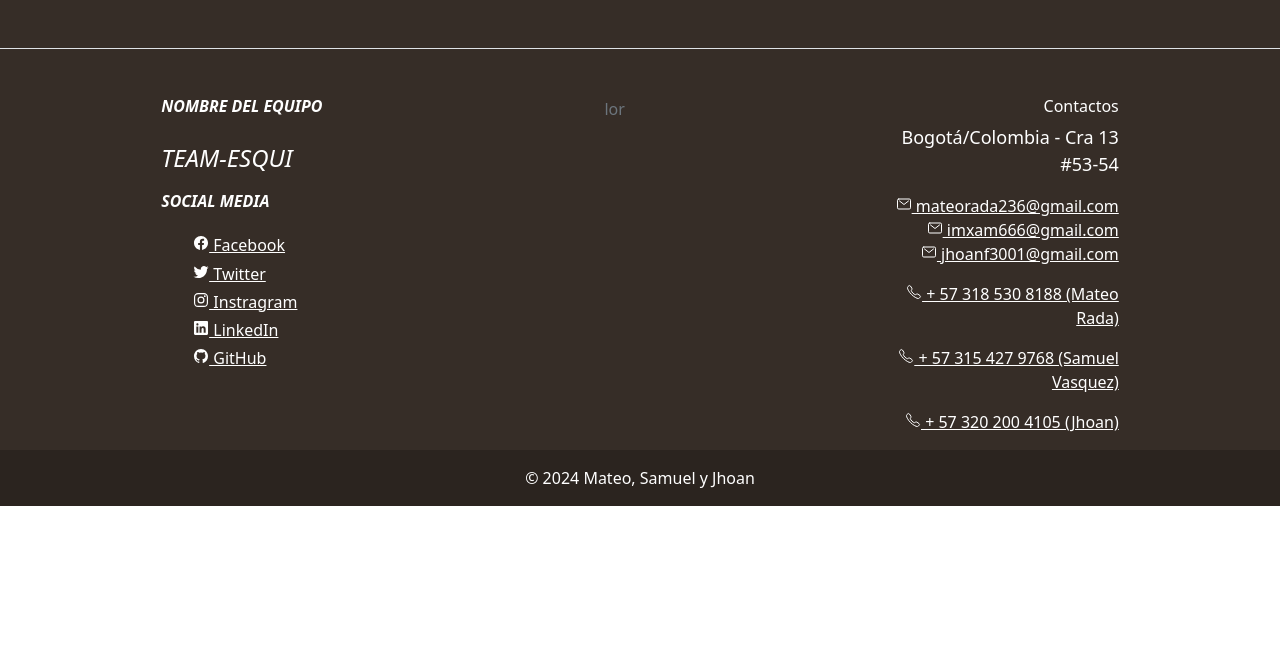
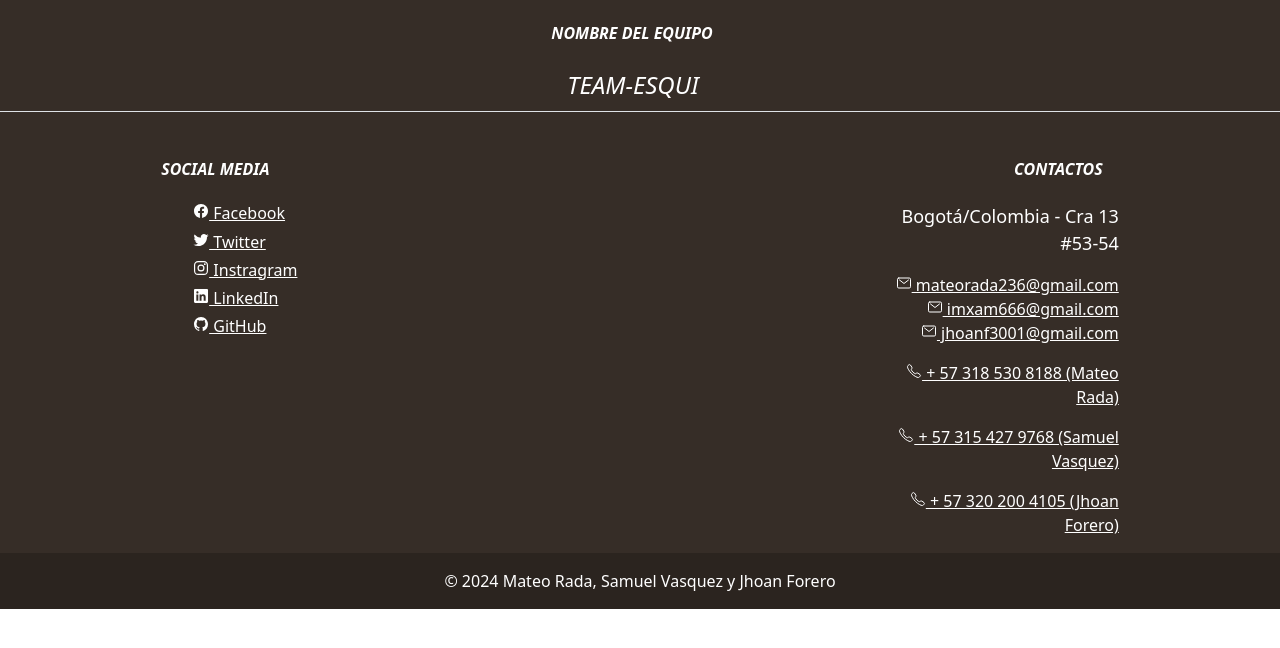
Before and after one commit to ImXam03/Proyecto2, a plain HTML site: page index.html in a window 1280 px wide. Drawn offline with nearby package versions, Linux system fonts and the light colour scheme.

Commit message:
el project manager le da el visto bueno

```diff
--- a/index.html
+++ b/index.html
@@ -13,20 +13,22 @@
 
     <!--INICIO footer-------------------------------------------------------------------------->
     <footer class="text-center text-lg-start text-muted">
-        <section class="d-flex justify-content-center justify-content-lg-between p-4 border-bottom"></section>
+        <section class="d-flex justify-content-center justify-content-lg-between p-4 border-bottom">
+            <div class="footer_title">
+                <h6 class="text-uppercase fw-bold mb-4">
+                    <i class="fas fa-gem me-3" style="color: white;">Nombre del equipo</i>
+                </h6>
+                <p class="empresa">
+                    <i>TEAM-ESQUI</i>
+                </p>
+            </div>
+        </section>
         <!-- Section: Links  -->
         <div class="container text-center text-md-start mt-5">
             <!-- Grid row -->
             <div class="row mt-3">
                 <!-- Grid column -->
                 <div class="col-md-3 col-lg-4 col-xl-3 mx-auto mb-4">
-                    <!-- Content -->
-                    <h6 class="text-uppercase fw-bold mb-4">
-                        <i class="fas fa-gem me-3" style="color: white;">Nombre del equipo</i>
-                    </h6>
-                    <p class="empresa">
-                        <i>TEAM-ESQUI</i>
-                    </p>
                     <!-- Section: Social media -->
                     <section>
                         <h6 class="text-uppercase fw-bold mb-4">
@@ -58,12 +60,13 @@
                 </div>
                 <!-- Grid column -->
                 <div class="col-md-4 col-lg-3 col-xl-1 mx-auto mb-md-0 mb-4">
-                    <p>lor</p>
+
                 </div>
                 <!-- Grid column -->
                 <div class="col-md-4 col-lg-3 col-xl-3 mx-auto mb-md-0 mb-4">
                     <!-- Links -->
-                    <h6 class="footer_text" class="text-uppercase fw-bold mb-4" style="text-align: end;">Contactos
+                    <h6 class="text-uppercase fw-bold mb-4" style="text-align: end;">
+                        <i class="fas fa-gem me-3" style="color: white;">contactos</i>
                     </h6>
                     <div class="contactos">
                         <p class="footer_text" style="text-align: end;"><i class="fas fa-home me-3"></i>
@@ -88,7 +91,7 @@
                     <p class="footer_text" style="text-align: end;"><i class="fas fa-print me-3"></i> <a class="number"
                             href="tel:+573154279768"><ion-icon name="call-outline"></ion-icon> + 57 315 427 9768 (Samuel Vasquez)</a> </p>
                     <p class="footer_text" style="text-align: end;"><i class="fas fa-print me-3"></i> <a class="number"
-                            href="tel:+573202004105"><ion-icon name="call-outline"></ion-icon> + 57 320 200 4105 (Jhoan)</a> </p>
+                            href="tel:+573202004105"><ion-icon name="call-outline"></ion-icon> + 57 320 200 4105 (Jhoan Forero)</a> </p>
                 </div>
                 <!-- Grid column -->
             </div>
@@ -98,7 +101,7 @@
         <!-- Section: Links  -->
         <!-- Copyright -->
         <div class="text-center p-3" style="background-color: rgba(0, 0, 0, 0.2); color: white;">
-            © 2024 Mateo, Samuel y Jhoan
+            © 2024 Mateo Rada, Samuel Vasquez y Jhoan Forero
 
         </div>
         <!-- Copyright -->
--- a/style/style_footer.css
+++ b/style/style_footer.css
@@ -6,6 +6,7 @@ footer {
   .empresa {
     font-size: x-large;
     color: white;
+    margin-left: 1rem;
   }
 
   .contactos {
@@ -24,6 +25,7 @@ footer {
   .mail{
       color: white;
       text-decoration: underline;
+      image-resolution: 1px;
   }
 
   .social_media{
@@ -35,3 +37,10 @@ footer {
     color: white;
     text-decoration: underline;
   }
+
+  .footer_title{
+    display: block;
+    margin-left: auto;
+    margin-right: auto;
+    margin-bottom: -2rem;
+  }
```
